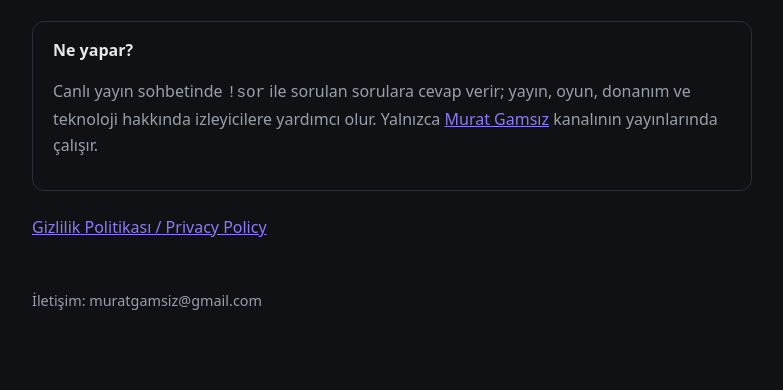
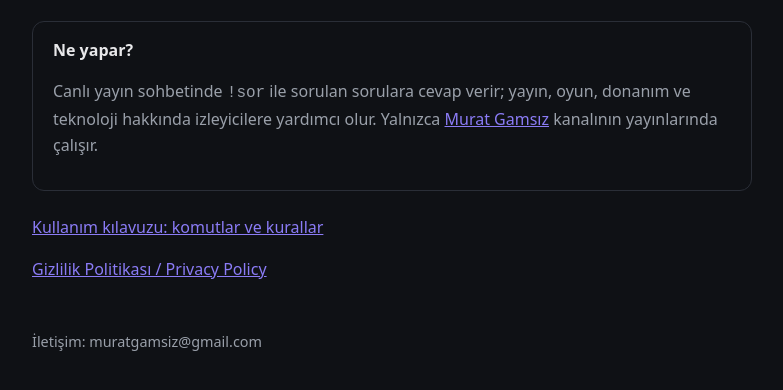
Before and after one commit to gamsizm/gamsizm.github.io, a plain HTML site: page index.html in a window 1280 px wide. Shown: the part 144-534 px from the top of the page, without its empty margins (248-1031 px from the left). Drawn offline with Linux system fonts and the light colour scheme.

Commit message:
Ana sayfaya kullanim kilavuzu linki

```diff
--- a/index.html
+++ b/index.html
@@ -21,6 +21,7 @@
     <strong>Ne yapar?</strong>
     <p>Canlı yayın sohbetinde <code>!sor</code> ile sorulan sorulara cevap verir; yayın, oyun, donanım ve teknoloji hakkında izleyicilere yardımcı olur. Yalnızca <a href="https://www.youtube.com/@muratgamsiz">Murat Gamsız</a> kanalının yayınlarında çalışır.</p>
   </div>
+  <p><a href="bot.html">Kullanım kılavuzu: komutlar ve kurallar</a></p>
   <p><a href="privacy.html">Gizlilik Politikası / Privacy Policy</a></p>
   <footer>İletişim: muratgamsiz@gmail.com</footer>
 </main>
```
